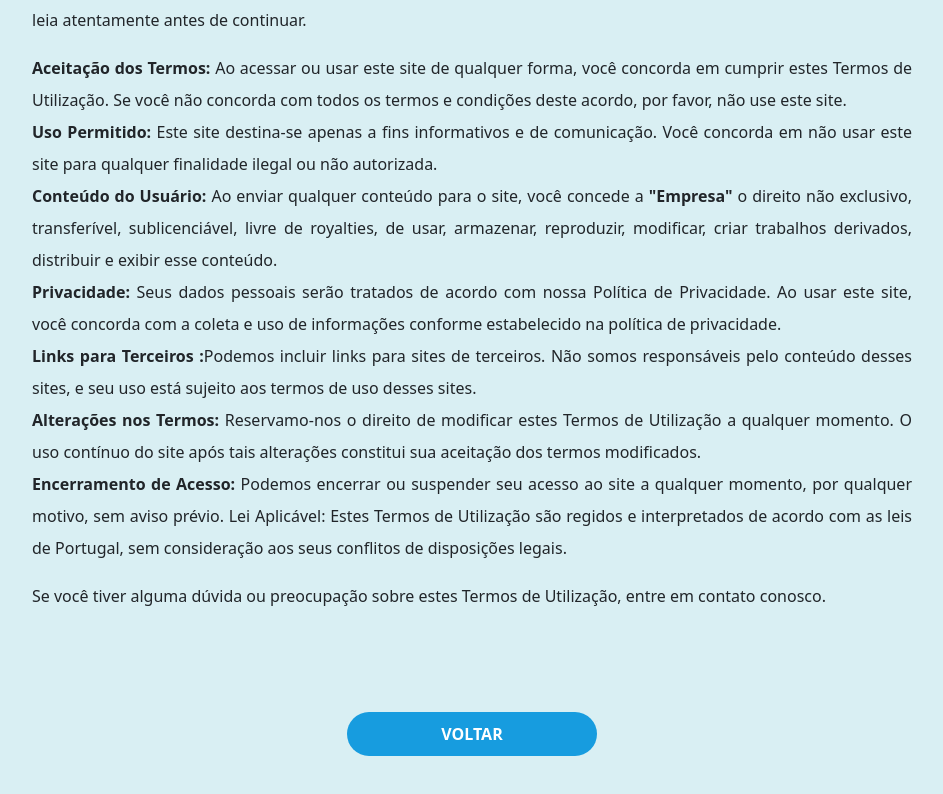
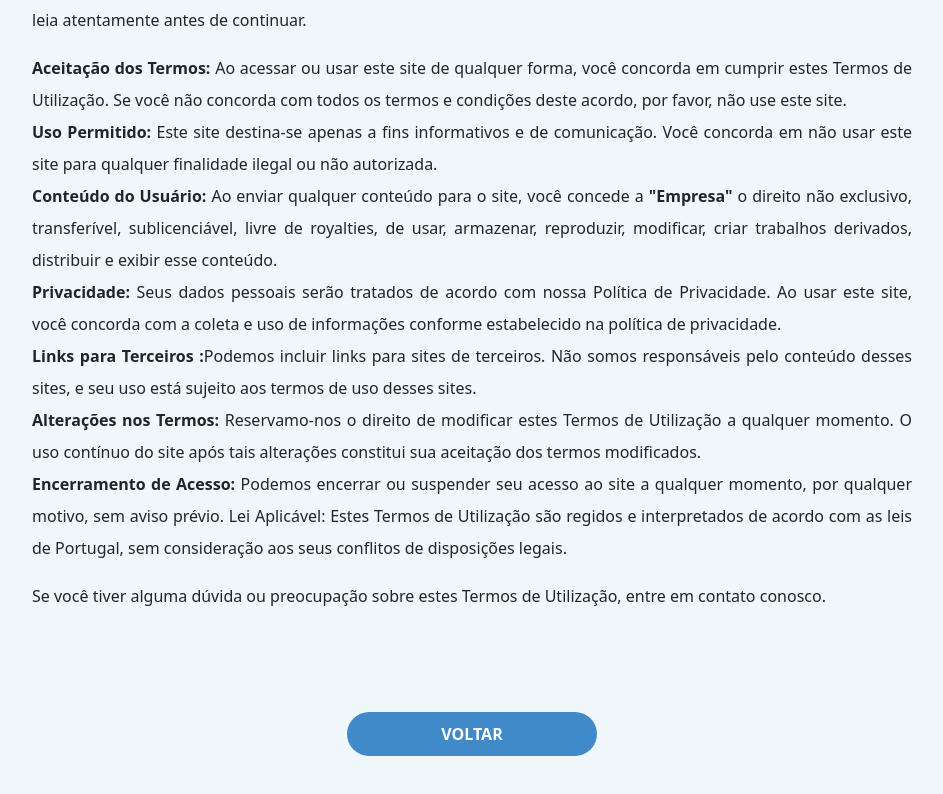
Before and after one commit to eXclus1on/lingua-gestual-base, a React (Create React App) app: page /terms in a window 1280 px wide. Shown: the part 400-1194 px from the top of the page, without its empty margins (168-1111 px from the left). Built offline with nearby package versions, Linux system fonts and the light colour scheme.

Commit message:
feat-css-update

```diff
--- a/src/pages/TermsOfUsePage/TermsOfUsePage.css
+++ b/src/pages/TermsOfUsePage/TermsOfUsePage.css
@@ -31,7 +31,7 @@
 
 .button-container-back {
   color: #ffffff;
-  background-color: #179cdf;
+  background-color: #418ACA;
   padding: 10px;
   text-align: center;
   text-decoration: none;
--- a/src/theme/Styles.css
+++ b/src/theme/Styles.css
@@ -5,7 +5,7 @@ body {
   height: 100vh;
   margin: 0;
   padding: 0;
-  background-color: #bde4eb8f !important;
+  background-color: #e1f4f78f !important;
   font-family: "Verdana, Geneva, Tahoma, sans-serif";
 }
 
```
